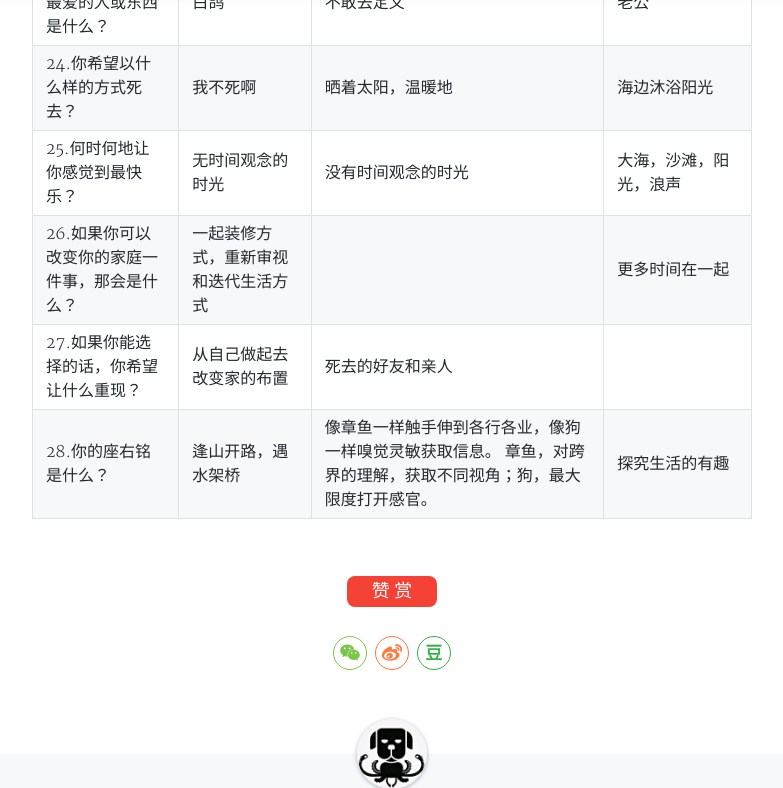
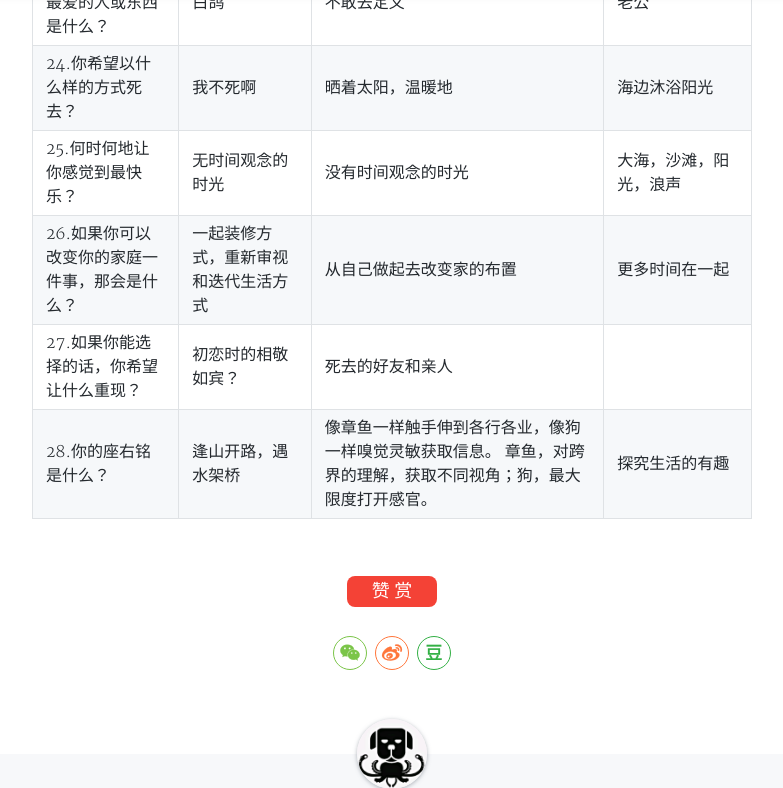
Before and after one commit to aJiea/ajiea.github.io, a Jekyll site: the page built from _posts/2022-01-20-proust.md, in a window 1280 px wide and 900 px high, scrolled down 2207 px, cut to the strip 0-788 px from the top of the window. Shown: the whole strip, without its empty margins (248-1031 px from the left). Built offline with Jekyll 4.4.1, drawn with Linux system fonts in a browser that asks for light colours; nearby versions of some CDN libraries; comment, search, counter and statistics services are not loaded; a style sheet for code colours, icons or effects is not loaded.

Commit message:
Update 2022-01-20-proust.md

```diff
--- a/_posts/2022-01-20-proust.md
+++ b/_posts/2022-01-20-proust.md
@@ -35,6 +35,6 @@ categories: 'SELF-MANAGEMENT'
 | 23.你这一生中最爱的人或东西是什么？    | 白鸽 |   不敢去定义     |  老公     |
 | 24.你希望以什么样的方式死去？ | 我不死啊 |   晒着太阳，温暖地     |     海边沐浴阳光  |
 | 25.何时何地让你感觉到最快乐？    | 无时间观念的时光 |   没有时间观念的时光    |    大海，沙滩，阳光，浪声   |
-| 26.如果你可以改变你的家庭一件事，那会是什么？  | 一起装修方式，重新审视和迭代生活方式  |       |    更多时间在一起  |
-| 27.如果你能选择的话，你希望让什么重现？    | 从自己做起去改变家的布置      |   死去的好友和亲人   |
+| 26.如果你可以改变你的家庭一件事，那会是什么？  | 一起装修方式，重新审视和迭代生活方式  |   从自己做起去改变家的布置    |    更多时间在一起  |
+| 27.如果你能选择的话，你希望让什么重现？    |初恋时的相敬如宾？      |   死去的好友和亲人   |
 | 28.你的座右铭是什么？| 逢山开路，遇水架桥 |  像章鱼一样触手伸到各行各业，像狗一样嗅觉灵敏获取信息。 章鱼，对跨界的理解，获取不同视角；狗，最大限度打开感官。  |  探究生活的有趣    |
```
